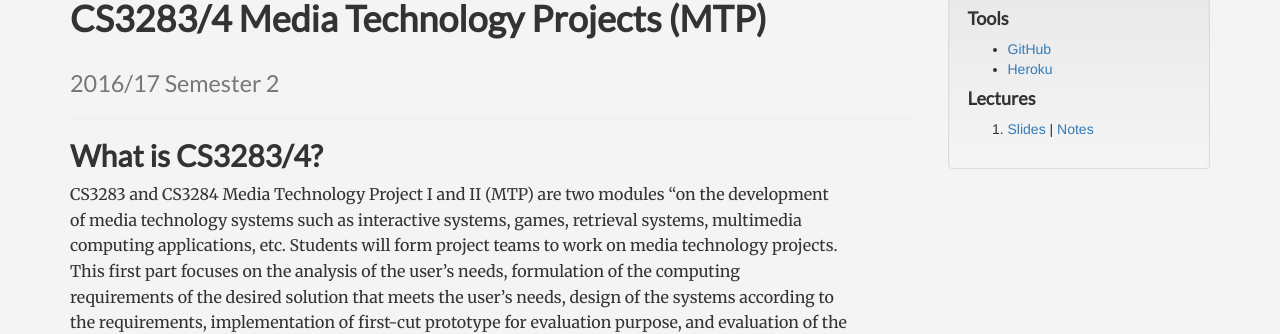
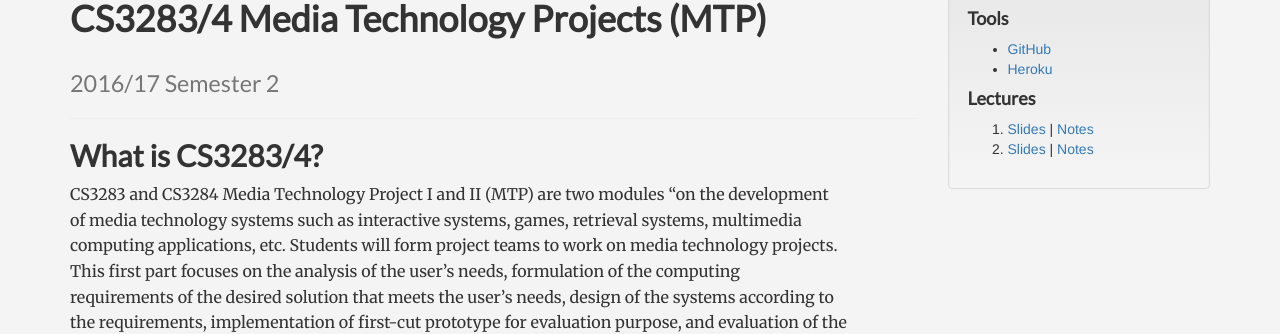
Before and after one commit to nus-mtp/1617, a Jekyll site: the page built from index.md, in a window 1280 px wide and 900 px high. Shown: the part 92-426 px from the top of the window. Built offline with Jekyll 4.4.1, drawn with Linux system fonts in a browser that asks for light colours; nearby versions of some CDN libraries; our own code applies the rules of GitHub Pages for plain Markdown files.

Commit message:
Added links to Lecture 2 notes and slides

```diff
--- a/_includes/sidebar.html
+++ b/_includes/sidebar.html
@@ -8,5 +8,7 @@
 <ol>
 <li><a href="http://www.comp.nus.edu.sg/~ooiwt/cs3283/lect1.pdf">Slides</a> |
 <a href="n1-requirements.html">Notes</a>
+<li><a href="http://www.comp.nus.edu.sg/~ooiwt/cs3283/lect2.pdf">Slides</a> |
+<a href="n2-requirements-design.html">Notes</a>
 </ol>
 </div>
```
